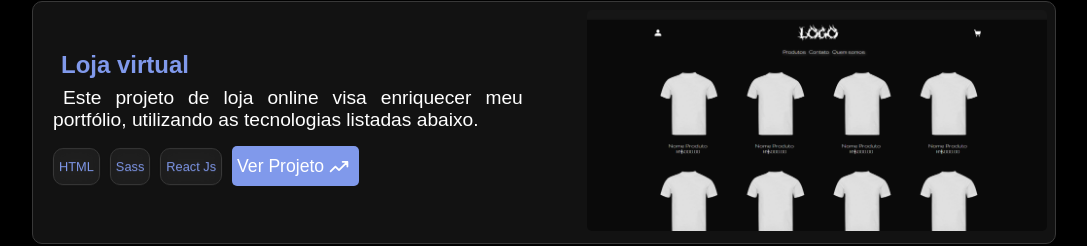
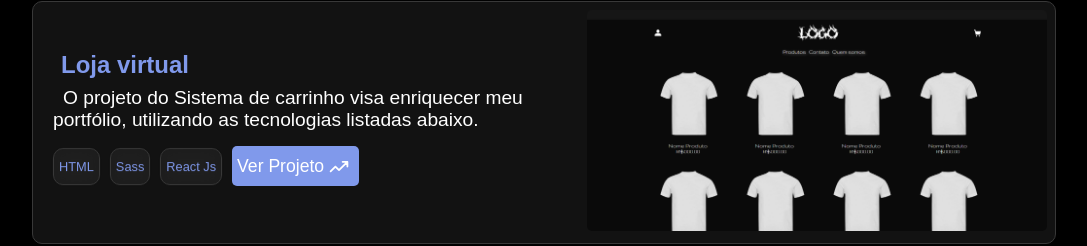
Before and after one commit to CaioSantos00/portfolioCaio, a React (Vite) app: page /Projetos in a window 1280 px wide. Shown: the part 216-462 px from the top of the page, without its empty margins (96-1183 px from the left). Built offline with nearby package versions, Linux system fonts and the light colour scheme.

Commit message:
Adicionar atualização de texto

```diff
--- a/src/Componentes/Projetos/index.jsx
+++ b/src/Componentes/Projetos/index.jsx
@@ -30,7 +30,7 @@ export default function Projetos() {
         altImg='E-commerce React'
         nameProject='Loja virtual'
         descriProject='
-        Este projeto de loja online visa enriquecer meu portfólio, utilizando as tecnologias listadas abaixo.
+        O projeto do Sistema de carrinho visa enriquecer meu portfólio, utilizando as tecnologias listadas abaixo.
         '
         linkPro='https://front-end-ecommerce-seven.vercel.app/'
         techs={
```
